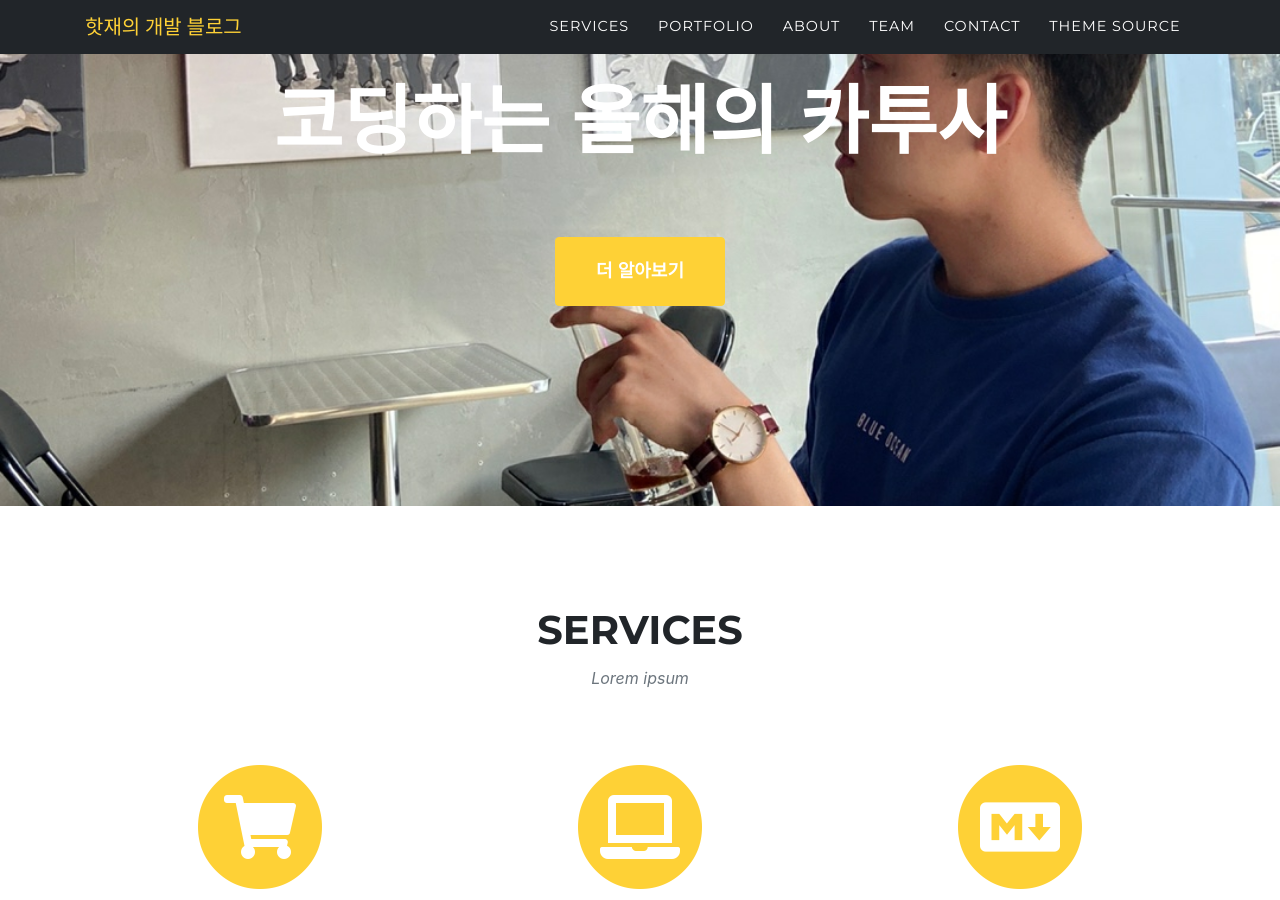
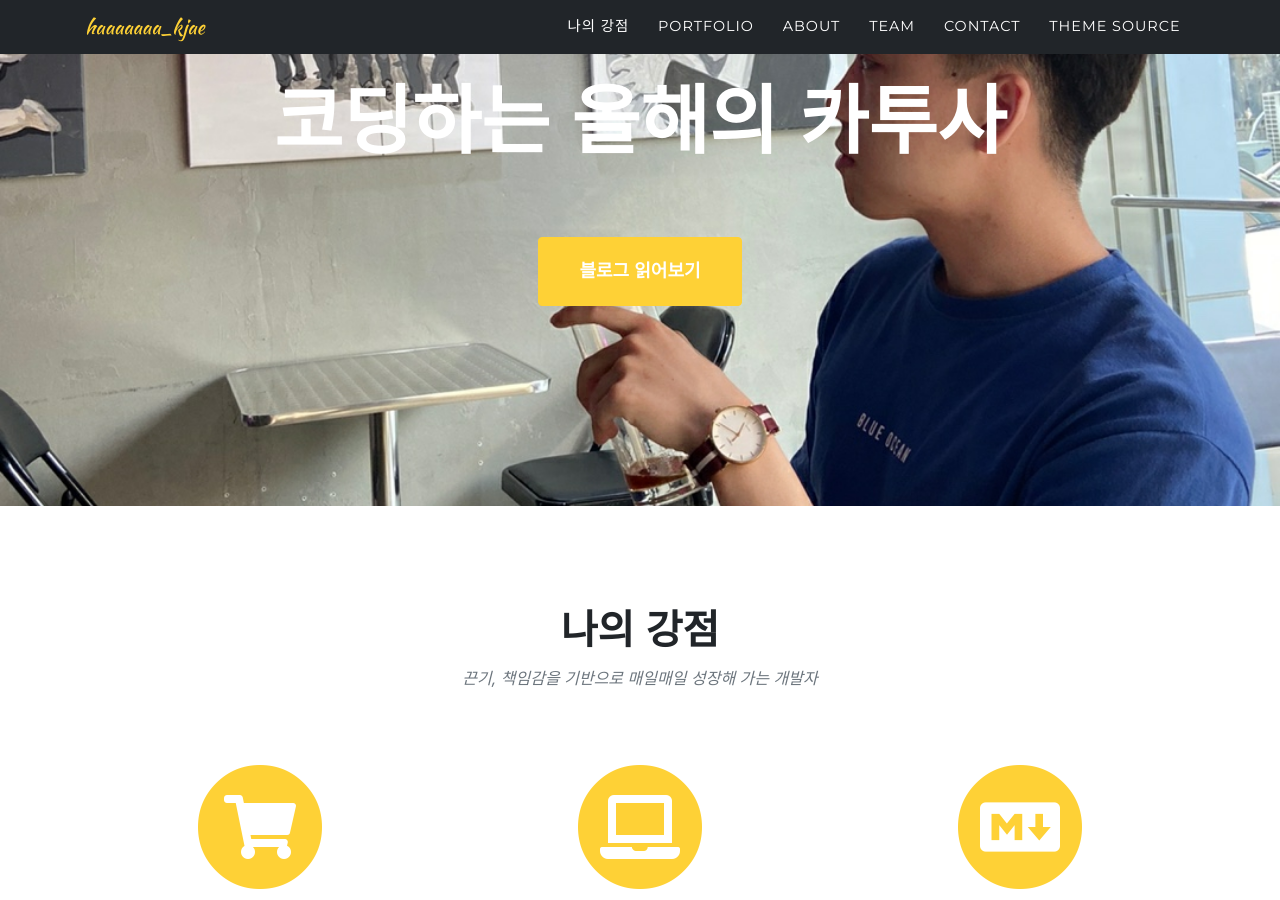
Before and after one commit to gouz7514/gouz7514.github.io, a Jekyll site: the page built from index.md, in a window 1280 px wide and 900 px high, scrolled down 339 px. Built offline with Jekyll 4.4.1, drawn with Linux system fonts in a browser that asks for light colours; some web fonts are replaced; some of the changed text lies outside the part shown.

Commit message:
style : 네비게이션 헤더 및 메뉴 수정

```diff
--- a/_config.yml
+++ b/_config.yml
@@ -16,7 +16,7 @@ theme: jekyll-agency
 url    : "http://gouz7514.github.io" # the base hostname & protocol for your site, e.g. http://example.com
 baseurl: "" # the subpath of your site, e.g. /blog
 
-title      : 핫재의 개발 블로그
+title      : haaaaaaa_kjae
 email      : gouz7514@naver.com #this is also the email contact forms will go to
 description: "Site description"
 author     : 김학재
--- a/_data/navigation.yml
+++ b/_data/navigation.yml
@@ -1,5 +1,5 @@
 nav:
-  - title: "Services"
+  - title: "나의 강점"
     section: services
 
   - title: "Portfolio"
--- a/_data/sitetext.yml
+++ b/_data/sitetext.yml
@@ -1,12 +1,12 @@
 header:
     title: You are breathtaking!
     text: 코딩하는 올해의 카투사
-    button: 더 알아보기
-    buttonlink: "#services"
+    button: 블로그 읽어보기
+    buttonlink: "https://velog.io/@gouz7514"
 
 services:
-    title: "Services"
-    text: "Lorem ipsum"
+    title: "나의 강점"
+    text: "끈기, 책임감을 기반으로 매일매일 성장해 가는 개발자"
     section: services
     list:
       - title: "E-Commerce"
```
